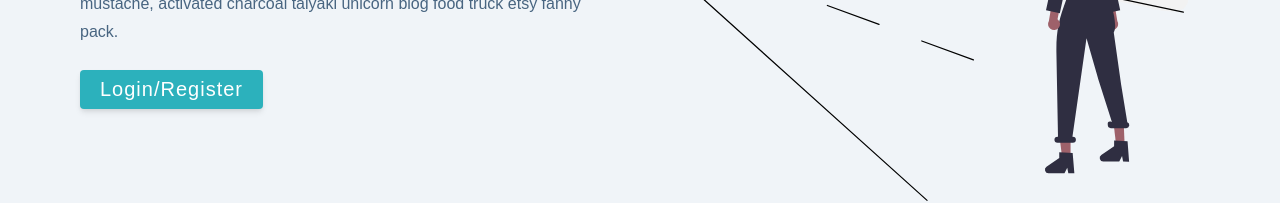
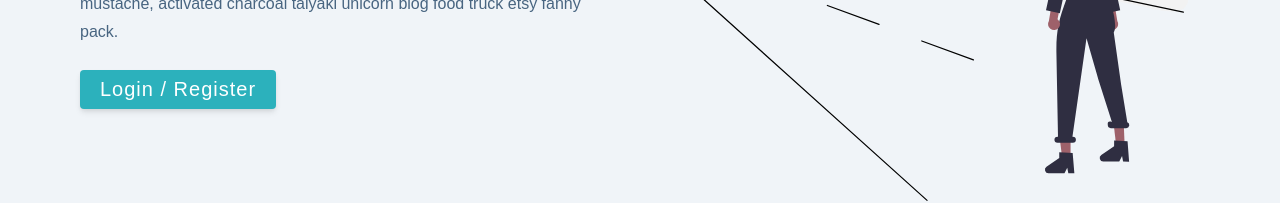
Before and after one commit to nelsW70/mern-jobify_smilga, a React (Create React App) app in the folder client/: page /landing in a window 1280 px wide. Shown: the part 435-638 px from the top of the page. Built offline with nearby package versions, Linux system fonts and the light colour scheme.

Commit message:
fix: landing link to register

```diff
--- a/client/src/pages/Landing.jsx
+++ b/client/src/pages/Landing.jsx
@@ -1,3 +1,4 @@
+import { Link } from 'react-router-dom';
 import main from '../assets/images/main.svg';
 import Wrapper from '../assets/wrappers/LandingPage';
 import { Logo } from '../components';
@@ -9,7 +10,6 @@ const Landing = () => {
         <Logo />
       </nav>
       <div className="container page">
-        {/* info */}
         <div className="info">
           <h1>
             job <span>tracking</span> app
@@ -21,7 +21,9 @@ const Landing = () => {
             jianbing sustainable mustache, activated charcoal taiyaki unicorn
             blog food truck etsy fanny pack.
           </p>
-          <button className="btn btn-hero">Login/Register</button>
+          <Link to="/register" className="btn btn-hero">
+            Login / Register
+          </Link>
         </div>
         <img src={main} alt="job hunt" className="img main-img" />
       </div>
```
